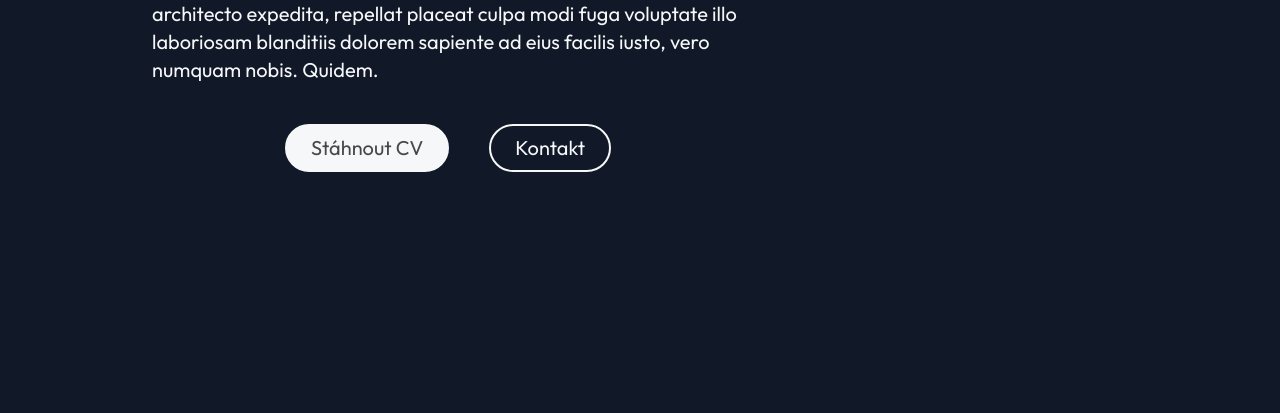
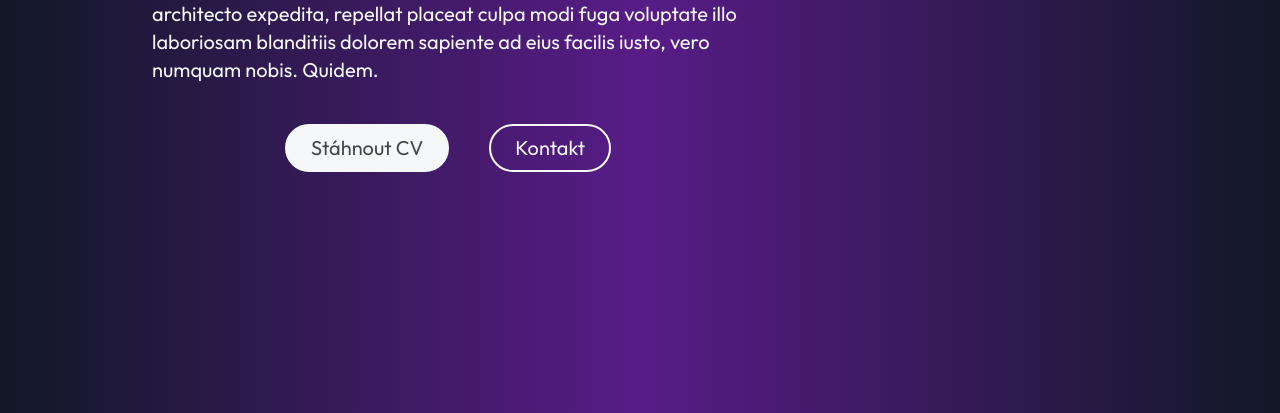
Before and after one commit to CutieUnicornCZ/personal-portfolio, a website: page index.html in a window 1280 px wide. Shown: the part 387-800 px from the top of the page. Drawn offline with Linux system fonts and the light colour scheme.

Commit message:
new background and some animations on homepage

```diff
--- a/index.html
+++ b/index.html
@@ -12,7 +12,9 @@
     />
     <link rel="stylesheet" href="css/style.css" />
   </head>
-  <body class="h-screen bg-gray-900">
+  <body
+    class="h-screen bg-gradient-to-r from-gray-900 via-purple-900 to-gray-900"
+  >
     <main class="h-screen text-almostWhite">
       <!-- MOBILE MENU -->
       <nav
@@ -151,7 +153,7 @@
           </p>
         </div>
         <div
-          class="flex flex-col justify-center gap-6 my-10 text-xl md:flex-row md:gap-10"
+          class="flex flex-col items-center justify-center gap-6 my-10 overflow-hidden text-xl md:flex-row md:gap-10"
         >
           <button
             class="px-6 py-2 duration-200 border-2 rounded-full border-almostWhite bg-almostWhite text-darkColor hover:shadow-lg hover:shadow-gray-700 hover:bg-transparent hover:text-almostWhite hover:animate-jiggle"
```
Also changed, not shown: css/style.css.
